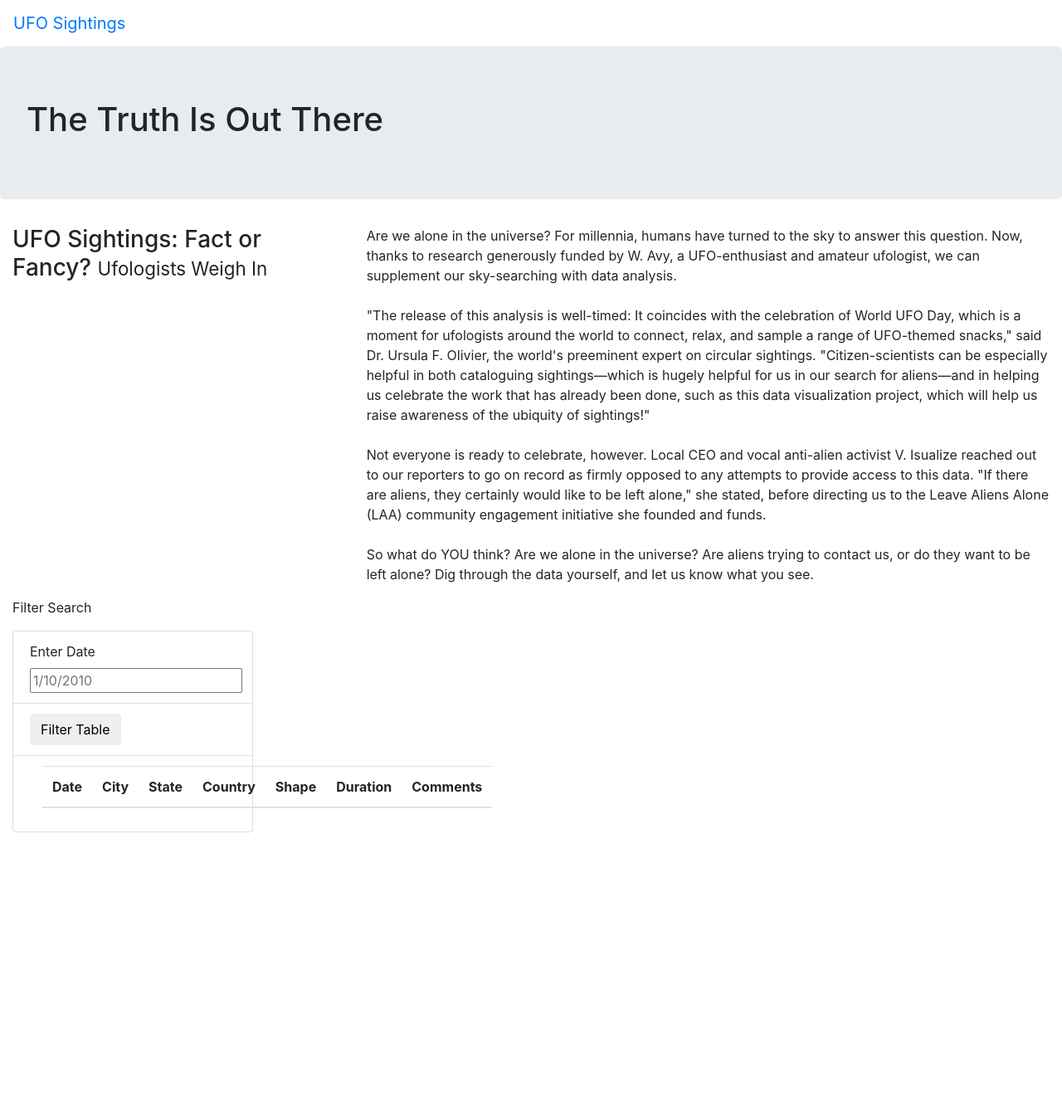
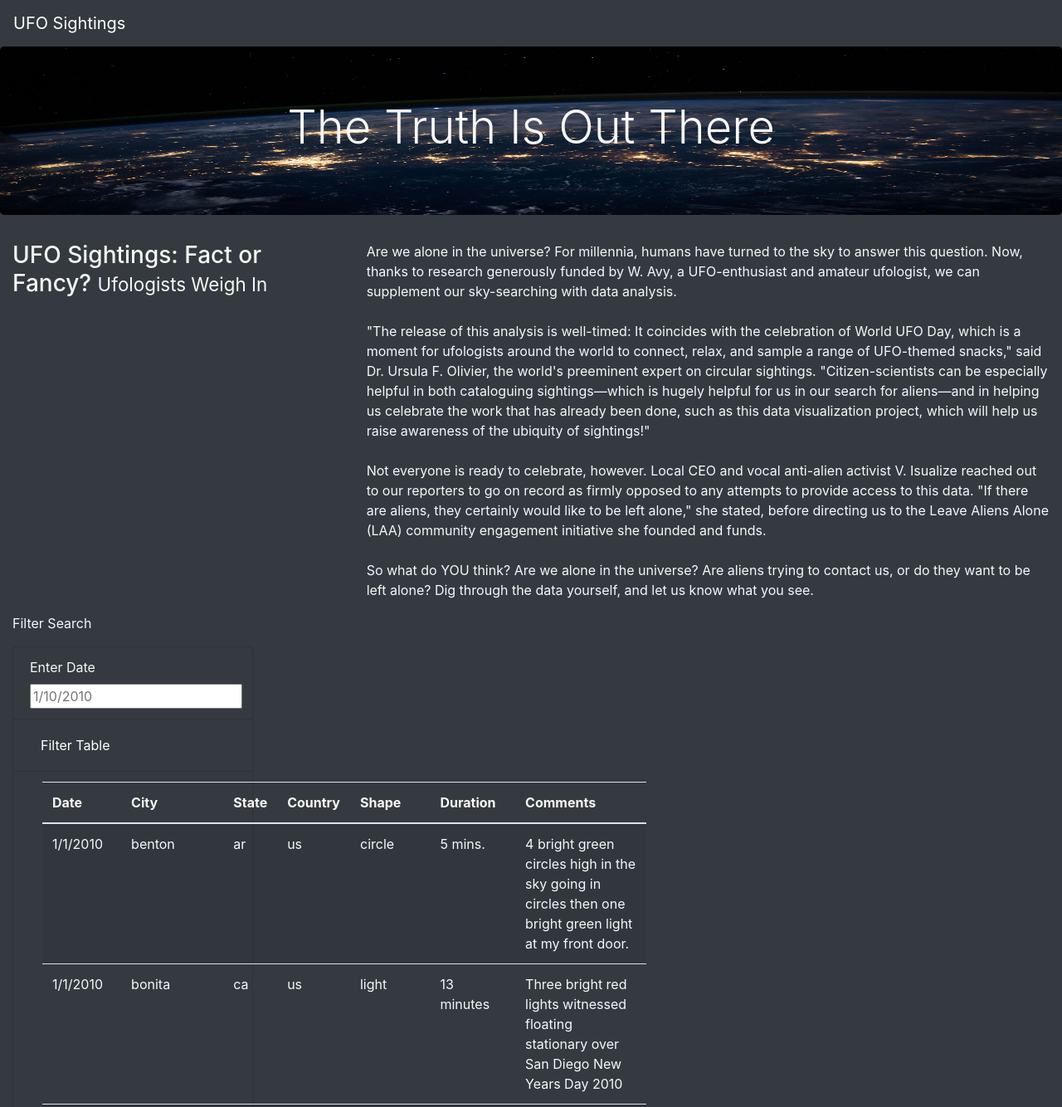
Before and after one commit to jilek/UFOs, a plain HTML site: page index.html in a window 1280 px wide. Shown: the top 1334 px of the page at 83% size. Before the commit the page ends 1003 px from the top, so only its background shows below. Drawn offline with nearby package versions, Linux system fonts and the light colour scheme.

Commit message:
completed through 11.6.3

```diff
--- a/index.html
+++ b/index.html
@@ -11,14 +11,14 @@
     <link rel="stylesheet" href="static/css/style.css">
 </head>
 
-<body>
+<body class="bg-dark">
     <div class="wrapper">
-        <nav class="navbar navbar-expand-lg">
+        <nav class="navbar navbar-dark bg-dark navbar-expand-lg">
             <a class="navbar-brand" href="index.html">UFO Sightings</a>
         </nav>
     </div>
     <div class="jumbotron">
-        <h1>The Truth Is Out There</h1>
+        <h1 class="display-4">The Truth Is Out There</h1>
     </div>
     <div class="container-fluid">
         <div class="row">
@@ -51,18 +51,18 @@
     <div class="container-fluid">
         <div class="row">
             <div class="col-md-3">
-                <form>
+                <form class="bg-dark">
                     <p>Filter Search</p>
-                    <ul class="list-group">
-                        <li class="list-group-item">
+                    <ul class="list-group bg-dark">
+                        <li class="list-group-item bg-dark">
                             <label for="date">Enter Date</label>
                             <input type="text" placeholder="1/10/2010" id="datetime" />
                         </li>
-                        <li class="list-group-item">
-                            <button id="filter-btn" type="button" class="btn btn-default">Filter Table</button>
+                        <li class="list-group-item bg-dark">
+                            <button id="filter-btn" type="button" class="btn btn-dark">Filter Table</button>
                         </li>
 
-                        <li class="list-group-item">
+                        <li class="list-group-item bg-dark">
                             <div class="col-md-9">
                                 <table class="table table-striped">
                                     <thead>
@@ -88,6 +88,9 @@
             </div>
         </div>
     </div>
+    <script src="https://cdnjs.cloudflare.com/ajax/libs/d3/4.11.0/d3.js"></script>
+    <script src="static/js/data.js"></script>
+    <script src="static/js/app.js"></script>
 </body>
 
 </html>
--- a/static/css/style.css
+++ b/static/css/style.css
@@ -0,0 +1,9 @@
+body {
+
+    color: #f7f7f7;
+}
+.jumbotron {
+    background-image: url("../images/nasa.jpg");
+    background-size: 100% 100%;
+    text-align: center;
+}
```
Also changed, not shown: static/images/nasa.jpg (added).
